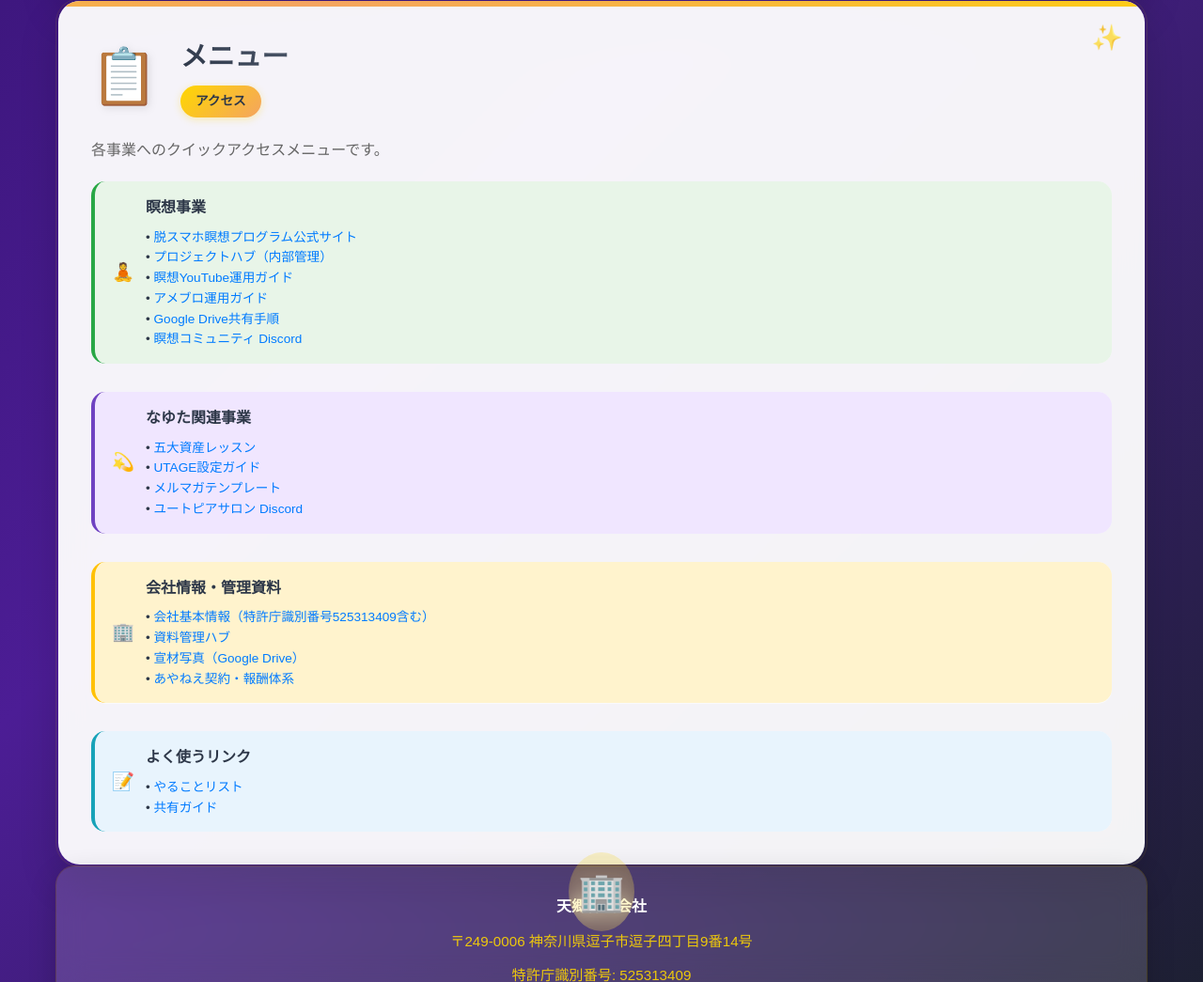
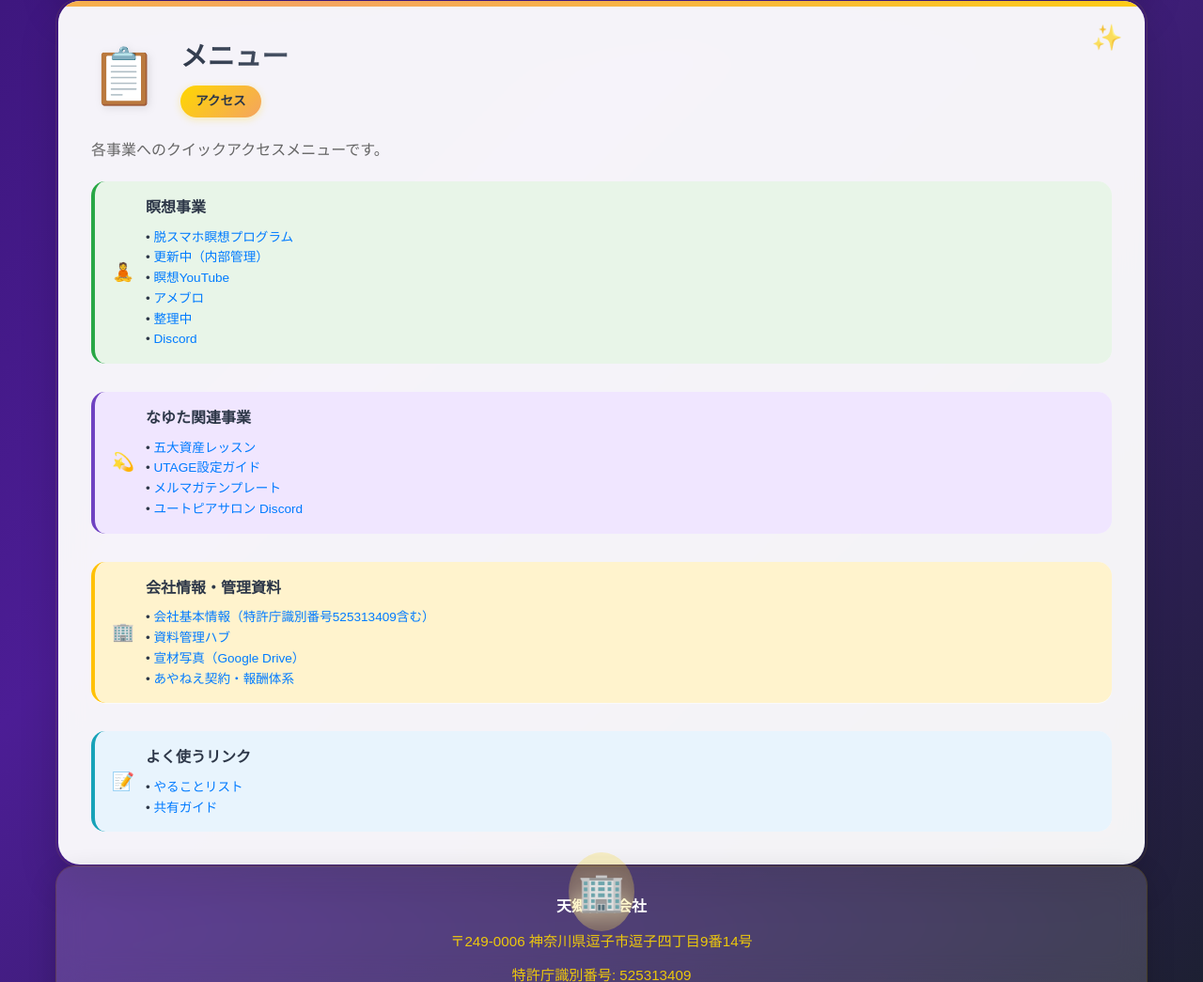
Before and after one commit to Ayaney03/nayuta-index, a plain HTML site: page index.html in a window 1280 px wide. Shown: the part 884-1929 px from the top of the page at 94% size. Drawn offline with Linux system fonts and the light colour scheme.

Commit message:
最新のnayuta-index.htmlの内容をindex.htmlに反映

```diff
--- a/index.html
+++ b/index.html
@@ -502,12 +502,12 @@
                     <div class="card-link-text">
                         <div class="card-link-title" style="font-weight: 700; color: #2d3748;">瞑想事業</div>
                         <div style="margin-top: 8px; font-size: 0.85rem;">
-                            • <a href="https://ayaney03.github.io/smartphone-detox/" style="color: #007bff; text-decoration: none;">脱スマホ瞑想プログラム公式サイト</a><br>
-                            • <a href="01_瞑想事業/脱スマホ瞑想プログラム/00_脱スマホ瞑想プログラム_ハブ.html" style="color: #007bff; text-decoration: none;">プロジェクトハブ（内部管理）</a><br>
-                            • <a href="01_瞑想事業/瞑想YouTube/medi-daihon.html" style="color: #007bff; text-decoration: none;">瞑想YouTube運用ガイド</a><br>
-                            • <a href="01_瞑想事業/アメブロ/README.md" style="color: #007bff; text-decoration: none;">アメブロ運用ガイド</a><br>
-                            • <a href="01_瞑想事業/Google_Drive共有手順.md" style="color: #007bff; text-decoration: none;">Google Drive共有手順</a><br>
-                            • <a href="https://discord.gg/zEKvaju8" style="color: #007bff; text-decoration: none;">瞑想コミュニティ Discord</a>
+                            • <a href="https://ayaney03.github.io/smartphone-detox/" style="color: #007bff; text-decoration: none;">脱スマホ瞑想プログラム</a><br>
+                            • <a href="01_瞑想事業/脱スマホ瞑想プログラム/00_脱スマホ瞑想プログラム_ハブ.html" style="color: #007bff; text-decoration: none;">更新中（内部管理）</a><br>
+                            • <a href="01_瞑想事業/瞑想YouTube/medi-daihon.html" style="color: #007bff; text-decoration: none;">瞑想YouTube</a><br>
+                            • <a href="01_瞑想事業/アメブロ/README.md" style="color: #007bff; text-decoration: none;">アメブロ</a><br>
+                            • <a href="01_瞑想事業/Google_Drive共有手順.md" style="color: #007bff; text-decoration: none;">整理中</a><br>
+                            • <a href="https://discord.gg/zEKvaju8" style="color: #007bff; text-decoration: none;">Discord</a>
                         </div>
                     </div>
                 </div>
```
